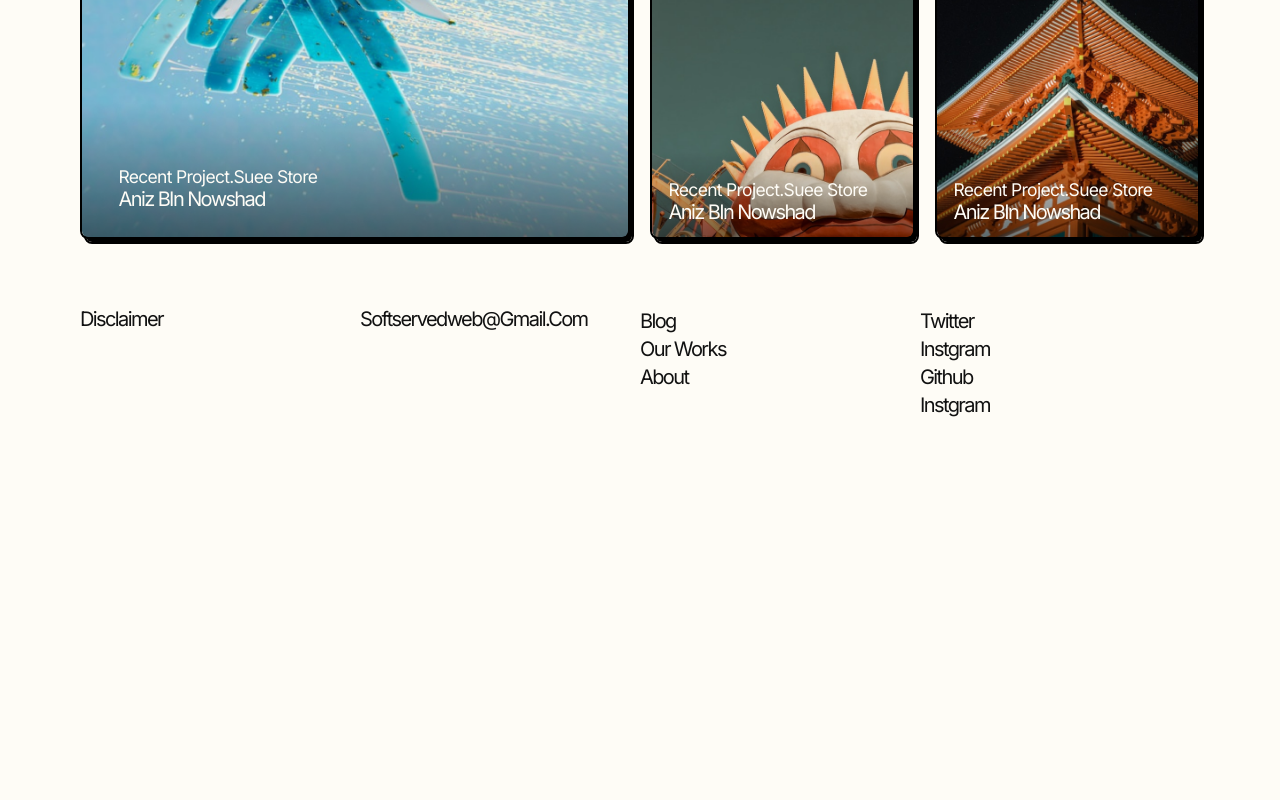
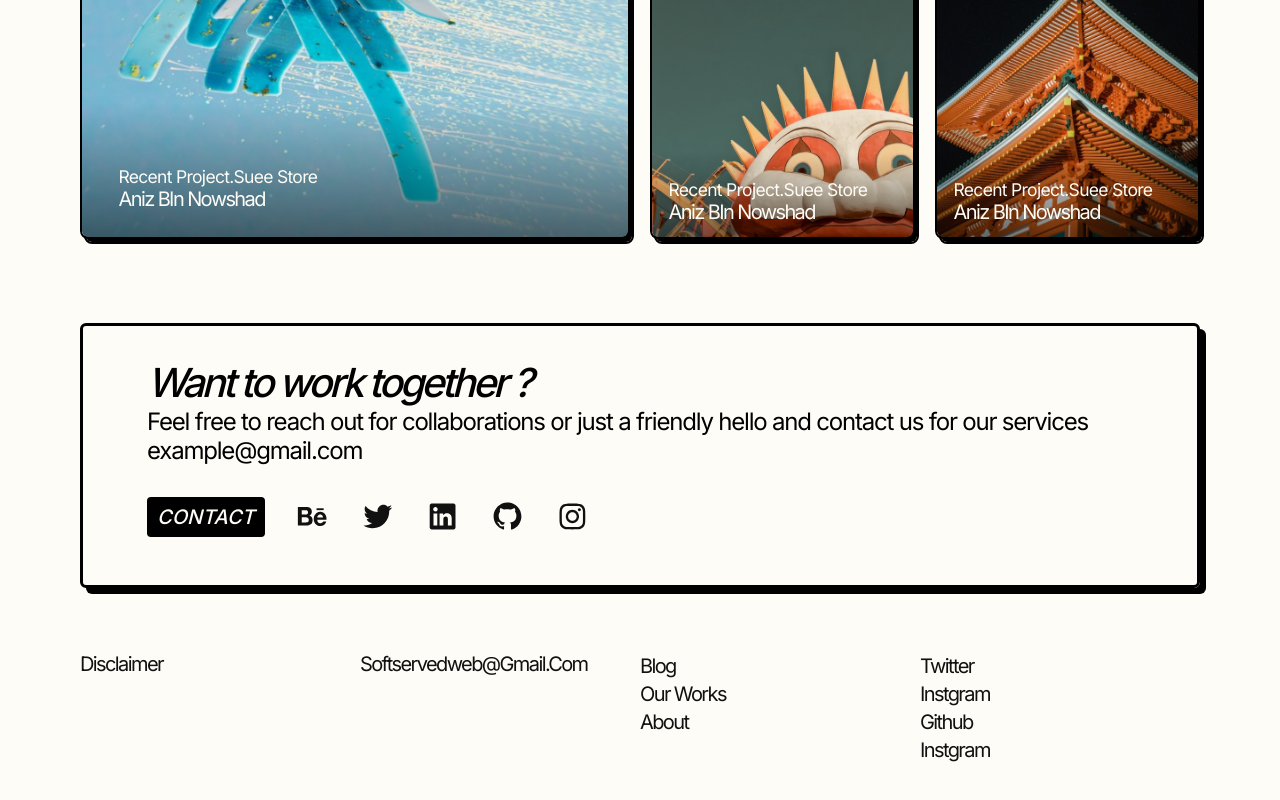
Before and after one commit to aswnss-m/softservedweb, a React (Vite) app: page / in a window 1280 px wide. Shown: the part 1674-2474 px from the top of the page. Before the commit the page ends 2173 px from the top, so only its background shows below. Built offline with nearby package versions, Linux system fonts and the light colour scheme.

Commit message:
inforBars updated

```diff
--- a/src/App.jsx
+++ b/src/App.jsx
@@ -34,6 +34,8 @@ function App() {
 
       {/* <Projects />
       <Footer /> */}
+      {/* <Footer/> */}
+      <Footer/>
 
 
     </div>
--- a/src/Components/Blog/Card.css
+++ b/src/Components/Blog/Card.css
@@ -59,9 +59,7 @@
 }
 
 @media screen and(max-width:920px) {
-    .blogImage{
 
-    }
 }
 @media screen and (max-width:600px) {
 
--- a/src/Components/Footer/Footer.css
+++ b/src/Components/Footer/Footer.css
@@ -28,6 +28,73 @@
     color: var(--color-blue);
     transition: 0.75s;
 }
+.ContactBar{
+    display: flex;
+    align-items: center;
+    padding: 0px;
+    gap: 30px;
+    box-sizing: border-box;
+    padding-inline: 4em;
+    padding-bottom: 3em;
+}
+.contactFooter{
+
+    padding: 10px;
+    border-radius: 4px;
+    background-color: #000000;
+    color: var(--bg-primary);
+    font-family: 'Inter';
+    font-style: italic;
+    font-weight: 500;
+    font-size: var(--text-size-xs);
+    line-height: 20px;
+
+}
+
+
+.contactContainer{
+
+    box-sizing: border-box;
+    display: flex;
+    flex-direction: column;
+    margin-top: 5em;
+
+    /* position: absolute; */
+    /* width: 80vw;
+    height: 40vh; */
+
+    height: fit-content;
+
+    /* background: rgba(255, 255, 255, 0.1); */
+    border: 3px solid #000000;
+    box-shadow: 6px 6px 0px #000000;
+    border-radius: 6px;
+
+}
+.contactContent{
+    /* padding-top: 2em; */
+    display: flex;
+    flex-direction: column;
+
+    padding-block: 2em;
+    padding-inline: 4em;
+}
+
+.contactContent h2{
+    font-style: italic;
+    font-weight: 500;
+    font-size: 40px;
+    letter-spacing: -0.08em;
+
+}
+.contactContent p{
+    font-style: normal;
+    font-weight: 400;
+    font-size: 24px;
+    line-height: 29px;
+    letter-spacing: -0.05em;
+}
+
 
 @media only screen and (max-width:992px) {}
 
@@ -41,7 +108,14 @@
     }
 }
 
-@media only screen and (max-width:620px) {}
+@media only screen and (max-width:620px) {
+    .ContactBar{
+        flex-direction: column;
+        padding-inline: 0.5em;
+        gap: 15px;
+    }
+
+}
 
 @media only screen and (max-width:390px) {
 
--- a/src/Components/Footer/Footer.jsx
+++ b/src/Components/Footer/Footer.jsx
@@ -1,27 +1,82 @@
 import React from "react";
-import './Footer.css'
+import "./Footer.css";
 import { Link } from "react-router-dom";
+import {
+  behance,
+  twitter,
+  linkedin,
+  github,
+  instagram,
+} from "../../assets/export";
 
 function Footer() {
   return (
+    <div className="footer">
+      <div className="contactContainer">
+        <div className="contactContent">
+          <h2>Want to work together ?</h2>
+          <p>
+            Feel free to reach out for collaborations or just a friendly hello
+            and contact us for our services example@gmail.com
+          </p>
+        </div>
+        <div className="ContactBar">
+          <a href="">
+            <button className="contactFooter">CONTACT</button>
+          </a>
+          <div className="logos">
+            <img src={behance} alt="" className="behance" />
+            <img src={twitter} alt="" className="twitter" />
+            <img src={linkedin} alt="" className="linkedin" />
+            <img src={github} alt="" className="github" />
+            <img src={instagram} alt="" className="instagram" />
+          </div>
+        </div>
+      </div>
       <div className="footerSection">
         <div className="footerPart1">
-      <a href=""> <h3>Disclaimer</h3></a>
+          <a href="">
+            {" "}
+            <h3>Disclaimer</h3>
+          </a>
         </div>
         <div className="footerPart2">
-      <a href=""><h3>softservedweb@gmail.com</h3></a>
+          <a href="">
+            <h3>softservedweb@gmail.com</h3>
+          </a>
         </div>
         <div className="footerPart3">
           <a href=""></a>
-        <a href="/Blogs"><h3 className="bio part31">Blog</h3></a>
-        <a href=""> <h3 className="bio part32">Our Works</h3></a>
-        <a href=""> <h3 className="bio part33">About</h3></a>
+          <a href="/Blogs">
+            <h3 className="bio part31">Blog</h3>
+          </a>
+          <a href="">
+            {" "}
+            <h3 className="bio part32">Our Works</h3>
+          </a>
+          <a href="">
+            {" "}
+            <h3 className="bio part33">About</h3>
+          </a>
         </div>
         <div className="footerPart4">
-      <a href=""> <h3 className="socials part41">Twitter</h3></a>
-      <a href=""> <h3 className="socials part42">Instgram</h3></a>
-      <a href=""> <h3 className="socials part43">Github</h3></a>
-      <a href=""> <h3 className="socials part44">Instgram</h3></a>
+          <a href="">
+            {" "}
+            <h3 className="socials part41">Twitter</h3>
+          </a>
+          <a href="">
+            {" "}
+            <h3 className="socials part42">Instgram</h3>
+          </a>
+          <a href="">
+            {" "}
+            <h3 className="socials part43">Github</h3>
+          </a>
+          <a href="">
+            {" "}
+            <h3 className="socials part44">Instgram</h3>
+          </a>
+        </div>
       </div>
     </div>
   );
--- a/src/Components/Hero/Hero.css
+++ b/src/Components/Hero/Hero.css
@@ -119,7 +119,7 @@
 
 
 .infoBar{
-    width: 496px;
+    /* width: 36vw; */
     height: 92px;
     margin-top: 3.5em ;
 
@@ -141,19 +141,19 @@
 .logos{
     /* width: 100%; */
     display: grid;
-    /* grid-template-rows:repeat(1fr 4); */
     grid-template-columns: 1fr 1fr 1fr 1fr 1fr;
     gap: 1.875em;
     /* flex-direction: row; */
 }
 .logos img{
+
     width: 100%;
 }
 
 .contact{
 
     padding: 10px;
-    border-radius: 6px;
+    border-radius: 4px;
     background-color: #000000;
     color: var(--bg-primary);
     font-family: 'Inter';
@@ -212,11 +212,21 @@
             }
     }
 
+    .logos{
+
+        gap: 25px;
+        /* grid-template-columns: 1fr 1fr 1fr; */
+
+    }
+
 
 
 }
 
 @media only screen and (max-width:620px) {
+    .infoBar{
+        border-radius: 4px;
+    }
 
     .scene {
         display: relative;
@@ -225,21 +235,12 @@
         perspective: 800px;
     }
 
-    .infoBar{
+    /* .infoBar{
         width: 360px;
         height: 78px;
 
-    }
-    .logos{
+    } */
 
-        gap: 10px;
-
-    }
-    .contact{
-        padding: 8px;
-        border-radius: 3px;
-        font-size: var(--text-size-xxs);
-    }
 
 }
 
@@ -248,6 +249,18 @@
         font-size: var(--text-size-l);
         filter: drop-shadow(3px 4px 0px #000000);
       }
+      .infoBar{
+        flex-direction: column;
+        height: fit-content;
+      }
+      .contact{
+        margin-top: 10px;
+
+    }
+    .logos{
+        margin-bottom: 10px;
+    }
+
 
 
 }
--- a/src/Components/Hero/Hero.jsx
+++ b/src/Components/Hero/Hero.jsx
@@ -44,6 +44,7 @@ function Hero() {
               <img src={instagram} alt="" className="instagram" />
             </div>
           </div>
+
         </div>
 
         <div className="cardContainer">
@@ -78,7 +79,8 @@ function Hero() {
       </div>
     </div>
     <Projects/>
-    <Footer/>
+
+
 
     </div>
 
--- a/src/index.css
+++ b/src/index.css
@@ -62,7 +62,7 @@ html {
     box-sizing: border-box;
     line-height: normal;
 
-    font-family: 'inter';
+    font-family:'inter';
 }
 
 body{
```
Lines whose indentation alone changed are shown as unchanged.
